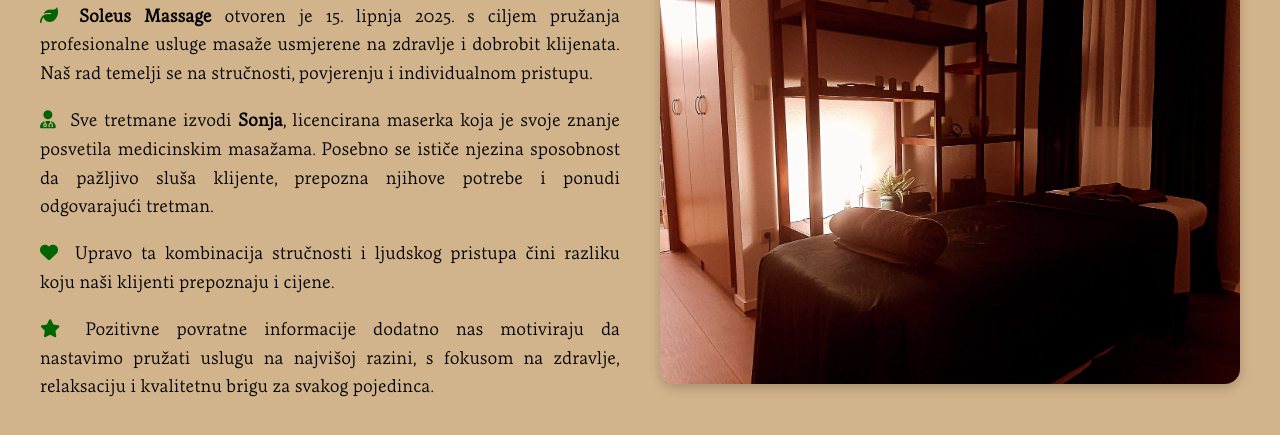
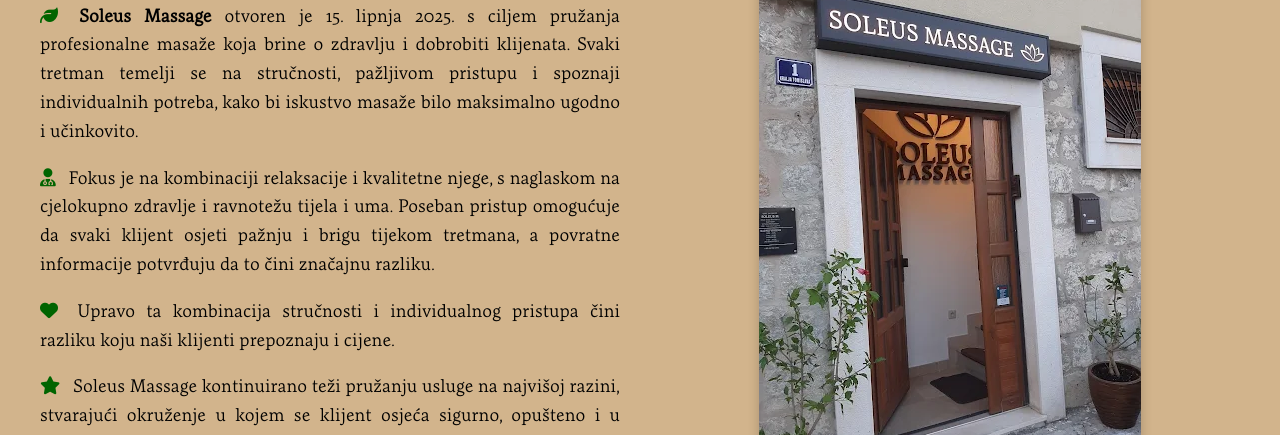
Before and after one commit to tomoa75/salon, a plain HTML site: page o_nama.html in a window 1280 px wide. Shown: the part 126-561 px from the top of the page. Drawn offline with Linux system fonts and the light colour scheme.

Commit message:
Add files via upload
promjenjen tekst islika

```diff
--- a/o_nama.html
+++ b/o_nama.html
@@ -6,7 +6,7 @@
   <link rel="stylesheet" href="https://cdnjs.cloudflare.com/ajax/libs/font-awesome/6.5.0/css/all.min.css">
   <meta charset="UTF-8">
   <meta name="viewport" content="width=device-width, initial-scale=1.0">
-  <title>o_nama</title>
+  <title>o_nama masaža</title>
 </head>
 <body>
   <section class="about">
@@ -19,28 +19,29 @@
         </h2>
         <p>
           <i class="fa-solid fa-leaf"></i>
-          <strong>Soleus Massage</strong> otvoren je 15. lipnja 2025. s ciljem pružanja profesionalne usluge masaže usmjerene na zdravlje i dobrobit klijenata. Naš rad temelji se na stručnosti, povjerenju i individualnom pristupu.
+          <strong>Soleus Massage</strong>  otvoren je 15. lipnja 2025. s ciljem pružanja profesionalne masaže koja brine o zdravlju i dobrobiti klijenata. Svaki tretman temelji se na stručnosti, pažljivom pristupu i spoznaji individualnih potreba, kako bi iskustvo masaže bilo maksimalno ugodno i učinkovito.
+
         </p>
 
         <p>
           <i class="fa-solid fa-user-md"></i>
-          Sve tretmane izvodi <strong>Sonja</strong>, licencirana maserka koja je svoje znanje posvetila medicinskim masažama. Posebno se ističe njezina sposobnost da pažljivo sluša klijente, prepozna njihove potrebe i ponudi odgovarajući tretman.
+          Fokus je na kombinaciji relaksacije i kvalitetne njege, s naglaskom na cjelokupno zdravlje i ravnotežu tijela i uma. Poseban pristup omogućuje da svaki klijent osjeti pažnju i brigu tijekom tretmana, a povratne informacije potvrđuju da to čini značajnu razliku.
         </p>
 
         <p>
           <i class="fa-solid fa-heart"></i>
-          Upravo ta kombinacija stručnosti i ljudskog pristupa čini razliku koju naši klijenti prepoznaju i cijene.
+          Upravo ta kombinacija stručnosti i individualnog pristupa čini razliku koju naši klijenti prepoznaju i cijene.
         </p>
 
         <p>
           <i class="fa-solid fa-star"></i>
-          Pozitivne povratne informacije dodatno nas motiviraju da nastavimo pružati uslugu na najvišoj razini, s fokusom na zdravlje, relaksaciju i kvalitetnu brigu za svakog pojedinca.
+          Soleus Massage kontinuirano teži pružanju usluge na najvišoj razini, stvarajući okruženje u kojem se klijent osjeća sigurno, opušteno i u centru pažnje. Naš cilj je da svaka masaža ne bude samo trenutak relaksacije, već i iskustvo koje pozitivno utječe na dobrobit i kvalitetu života.
         </p>
       </div>
 
       <!-- Slika -->
       <div class="about-image">
-        <img src="static/images/salon8.jpg" alt="Soleus M">
+        <img src="static/images/salon2.jpg" alt="Soleus M">
       </div>
     </div>
     <main>
```
